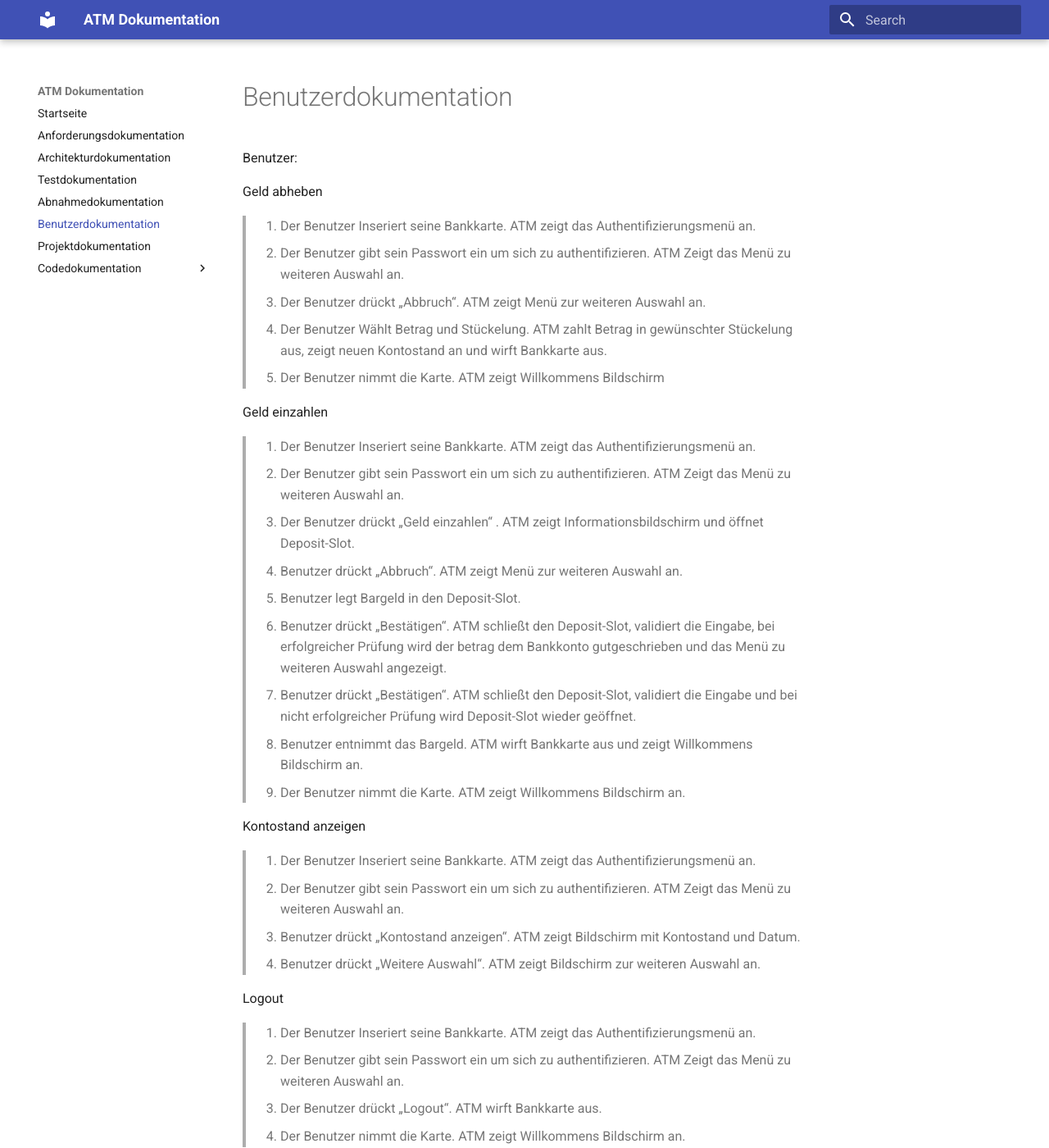
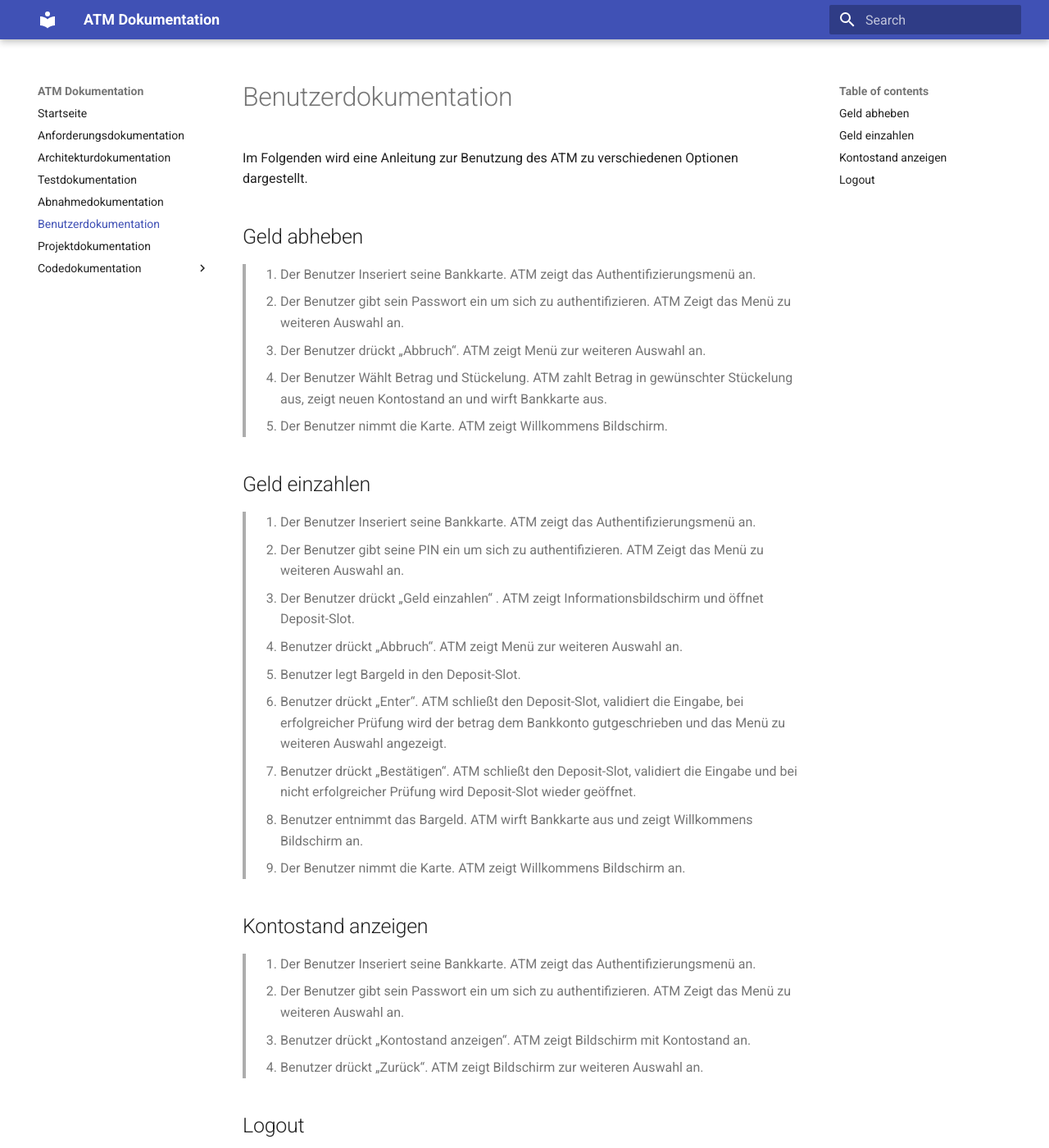
Before and after one commit to Halfpipe-SD/ATM, an MkDocs documentation site: the page built from docs/docs/user-docs.md, in a window 1280 px wide and 1400 px high. Shown: the whole window at 82% size. Built offline with MkDocs 1.6.1 and Material for MkDocs 9.7.7, drawn with Linux system fonts in a browser that asks for light colours.

```diff
--- a/docs/docs/user-docs.md
+++ b/docs/docs/user-docs.md
@@ -1,37 +1,37 @@
 # Benutzerdokumentation
 
-Benutzer:
+Im Folgenden wird eine Anleitung zur Benutzung des ATM zu verschiedenen Optionen dargestellt.
 
-Geld abheben
+## Geld abheben
 
-> 1.  Der Benutzer Inseriert seine Bankkarte. ATM zeigt das Authentifizierungsmenü an.
-> 2.  Der Benutzer gibt sein Passwort ein um sich zu authentifizieren. ATM Zeigt das Menü zu weiteren Auswahl an.
-> 3.  Der Benutzer drückt „Abbruch“. ATM zeigt Menü zur weiteren Auswahl an.
-> 4.  Der Benutzer Wählt Betrag und Stückelung. ATM zahlt Betrag in gewünschter Stückelung aus, zeigt neuen Kontostand an und wirft Bankkarte aus.
-> 5.  Der Benutzer nimmt die Karte. ATM zeigt Willkommens Bildschirm
+> 1. Der Benutzer Inseriert seine Bankkarte. ATM zeigt das Authentifizierungsmenü an.
+> 2. Der Benutzer gibt sein Passwort ein um sich zu authentifizieren. ATM Zeigt das Menü zu weiteren Auswahl an.
+> 3. Der Benutzer drückt „Abbruch“. ATM zeigt Menü zur weiteren Auswahl an.
+> 4. Der Benutzer Wählt Betrag und Stückelung. ATM zahlt Betrag in gewünschter Stückelung aus, zeigt neuen Kontostand an und wirft Bankkarte aus.
+> 5. Der Benutzer nimmt die Karte. ATM zeigt Willkommens Bildschirm.
 
-Geld einzahlen
+## Geld einzahlen
 
-> 1.  Der Benutzer Inseriert seine Bankkarte. ATM zeigt das Authentifizierungsmenü an.
-> 2.  Der Benutzer gibt sein Passwort ein um sich zu authentifizieren. ATM Zeigt das Menü zu weiteren Auswahl an.
-> 3.  Der Benutzer drückt „Geld einzahlen“ . ATM zeigt Informationsbildschirm und öffnet Deposit-Slot.
-> 4.  Benutzer drückt „Abbruch“. ATM zeigt Menü zur weiteren Auswahl an.
-> 5.  Benutzer legt Bargeld in den Deposit-Slot.
-> 6.  Benutzer drückt „Bestätigen“. ATM schließt den Deposit-Slot, validiert die Eingabe, bei erfolgreicher Prüfung wird der betrag dem Bankkonto gutgeschrieben und das Menü zu weiteren Auswahl angezeigt.
-> 7.  Benutzer drückt „Bestätigen“. ATM schließt den Deposit-Slot, validiert die Eingabe und bei nicht erfolgreicher Prüfung wird Deposit-Slot wieder geöffnet.
-> 8.  Benutzer entnimmt das Bargeld. ATM wirft Bankkarte aus und zeigt Willkommens Bildschirm an.
-> 9.  Der Benutzer nimmt die Karte. ATM zeigt Willkommens Bildschirm an.
+> 1. Der Benutzer Inseriert seine Bankkarte. ATM zeigt das Authentifizierungsmenü an.
+> 2. Der Benutzer gibt seine PIN ein um sich zu authentifizieren. ATM Zeigt das Menü zu weiteren Auswahl an.
+> 3. Der Benutzer drückt „Geld einzahlen“ . ATM zeigt Informationsbildschirm und öffnet Deposit-Slot.
+> 4. Benutzer drückt „Abbruch“. ATM zeigt Menü zur weiteren Auswahl an.
+> 5. Benutzer legt Bargeld in den Deposit-Slot.
+> 6. Benutzer drückt „Enter“. ATM schließt den Deposit-Slot, validiert die Eingabe, bei erfolgreicher Prüfung wird der betrag dem Bankkonto gutgeschrieben und das Menü zu weiteren Auswahl angezeigt.
+> 7. Benutzer drückt „Bestätigen“. ATM schließt den Deposit-Slot, validiert die Eingabe und bei nicht erfolgreicher Prüfung wird Deposit-Slot wieder geöffnet.
+> 8. Benutzer entnimmt das Bargeld. ATM wirft Bankkarte aus und zeigt Willkommens Bildschirm an.
+> 9. Der Benutzer nimmt die Karte. ATM zeigt Willkommens Bildschirm an.
 
-Kontostand anzeigen
+## Kontostand anzeigen
 
-> 1.  Der Benutzer Inseriert seine Bankkarte. ATM zeigt das Authentifizierungsmenü an.
-> 2.  Der Benutzer gibt sein Passwort ein um sich zu authentifizieren. ATM Zeigt das Menü zu weiteren Auswahl an.
-> 3.  Benutzer drückt „Kontostand anzeigen“. ATM zeigt Bildschirm mit Kontostand und Datum.
-> 4.  Benutzer drückt „Weitere Auswahl“. ATM zeigt Bildschirm zur weiteren Auswahl an.
+> 1. Der Benutzer Inseriert seine Bankkarte. ATM zeigt das Authentifizierungsmenü an.
+> 2. Der Benutzer gibt sein Passwort ein um sich zu authentifizieren. ATM Zeigt das Menü zu weiteren Auswahl an.
+> 3. Benutzer drückt „Kontostand anzeigen“. ATM zeigt Bildschirm mit Kontostand an.
+> 4. Benutzer drückt „Zurück“. ATM zeigt Bildschirm zur weiteren Auswahl an.
 
-Logout
+## Logout
 
-> 1.  Der Benutzer Inseriert seine Bankkarte. ATM zeigt das Authentifizierungsmenü an.
-> 2.  Der Benutzer gibt sein Passwort ein um sich zu authentifizieren. ATM Zeigt das Menü zu weiteren Auswahl an.
-> 3.  Der Benutzer drückt „Logout“. ATM wirft Bankkarte aus.
-> 4.  Der Benutzer nimmt die Karte. ATM zeigt Willkommens Bildschirm an.
+> 1. Der Benutzer Inseriert seine Bankkarte. ATM zeigt das Authentifizierungsmenü an.
+> 2. Der Benutzer gibt sein Passwort ein um sich zu authentifizieren. ATM Zeigt das Menü zu weiteren Auswahl an.
+> 3. Der Benutzer drückt „Logout“. ATM wirft Bankkarte aus.
+> 4. Der Benutzer nimmt die Karte. ATM zeigt Willkommens Bildschirm an.
```
Also changed, not shown: docs/docs/requirements-docs.md (+18 -10 lines), docs/docs/test-docs.md (+1 -1 lines).
